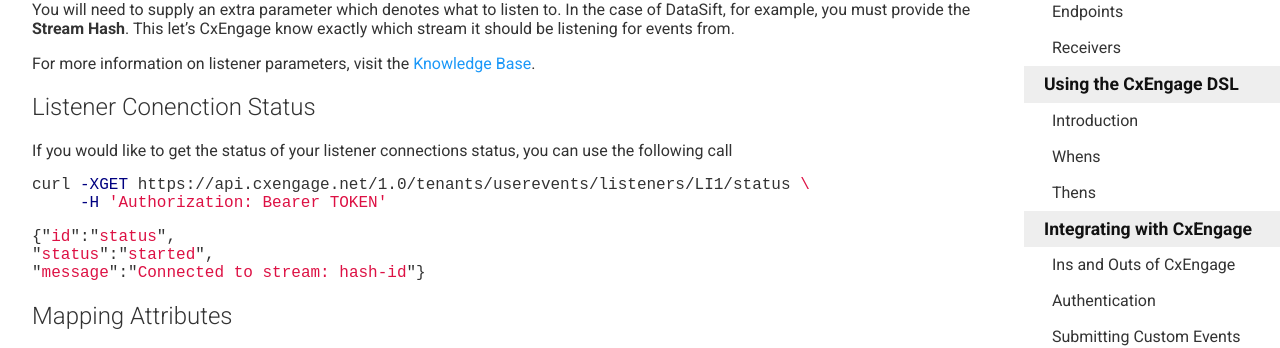
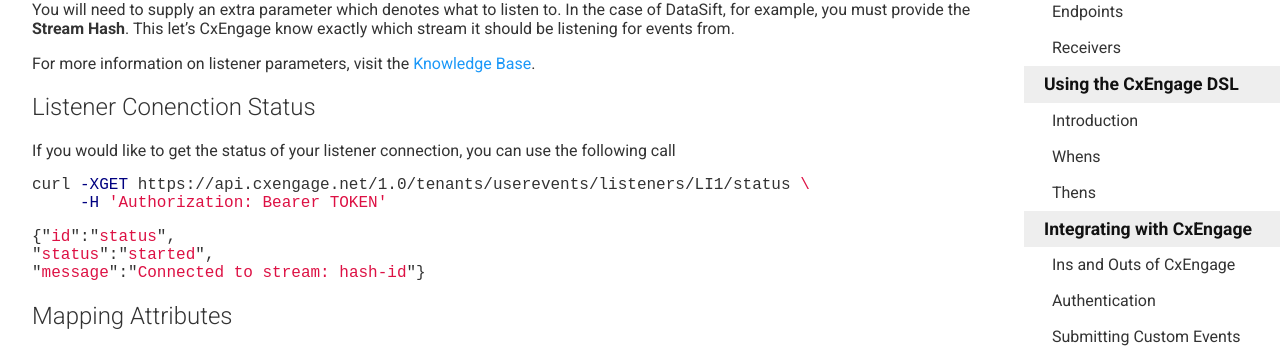
Before and after one commit to ianbishop/userevents.github.io, a Jekyll site: the page built from docs/using-listeners.md, in a window 1280 px wide. Shown: the part 433-781 px from the top of the page. Built offline with Jekyll 4.4.1, drawn with Linux system fonts in a browser that asks for light colours; Markdown is read by kramdown in place of the engine named in the settings.

Commit message:
Update using-listeners.md

```diff
--- a/docs/using-listeners.md
+++ b/docs/using-listeners.md
@@ -27,7 +27,7 @@
 
 ## Listener Conenction Status
 
-If you would like to get the status of your listener connections status, you can use the following call
+If you would like to get the status of your listener connection, you can use the following call
 
 {% highlight bash %}
 curl -XGET https://api.cxengage.net/1.0/tenants/userevents/listeners/LI1/status \
```
